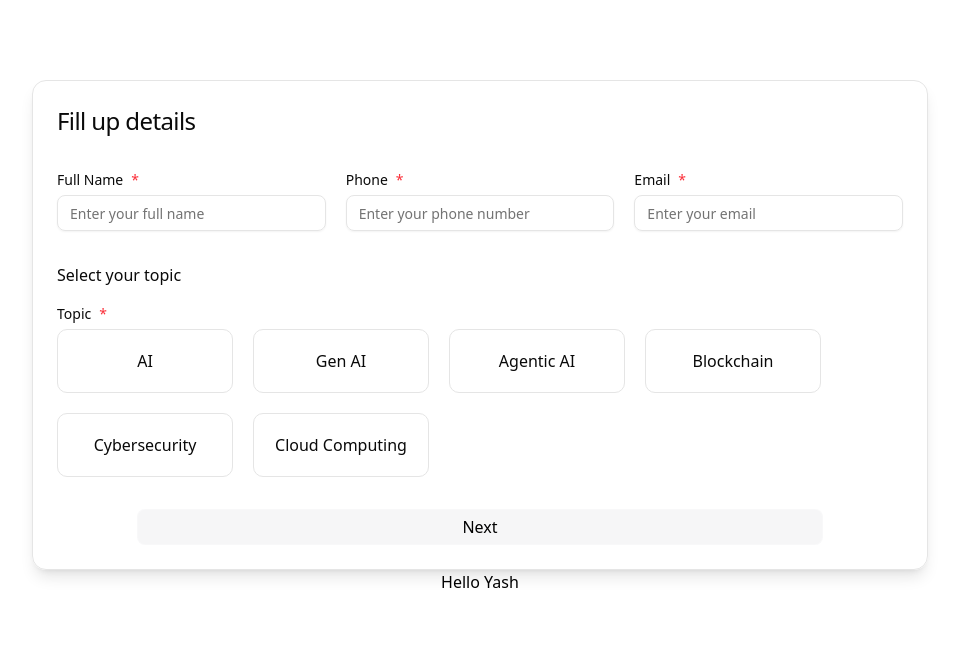
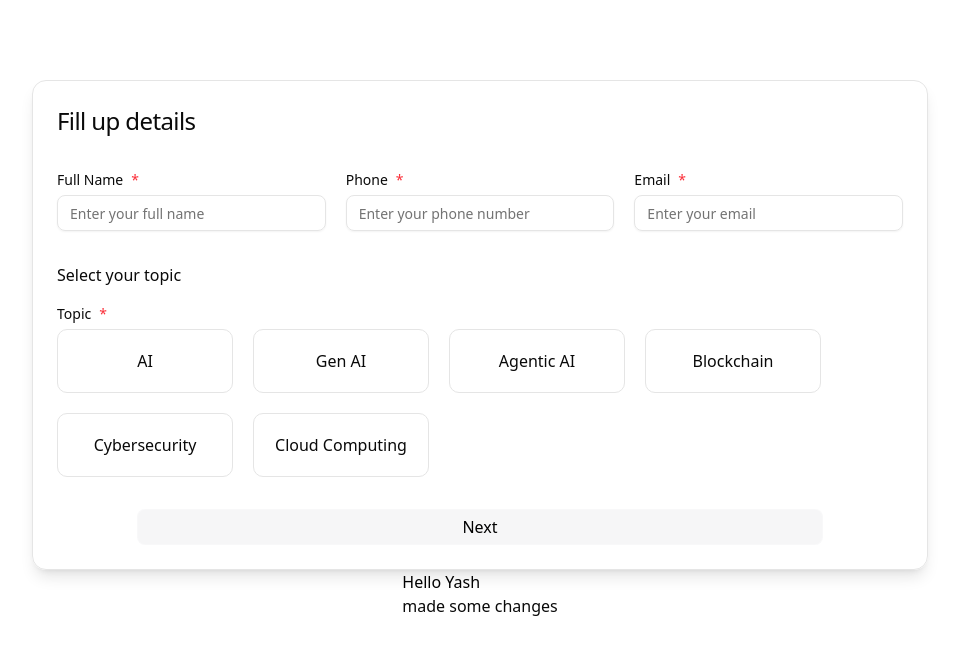
Before and after one commit to edubuk/nasscom-prototype, a React (Vite) app: page / in a window 1280 px wide. Shown: the top 654 px of the page, without its empty margins (160-1119 px from the left). Built offline with nearby package versions, Linux system fonts and the light colour scheme.

Commit message:
made some changes

```diff
--- a/src/pages/Test.tsx
+++ b/src/pages/Test.tsx
@@ -4,6 +4,7 @@ const Test = () => {
   return (
     <div>
       <p className='text-black'>Hello Yash</p>
+      <p>made some changes</p>
     </div>
   )
 }
```
